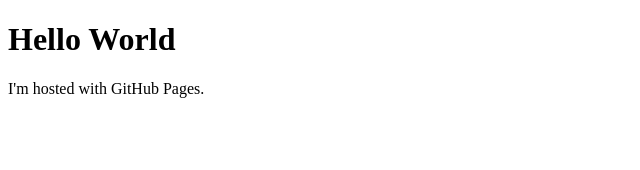
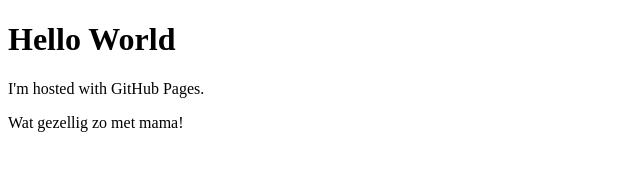
Before and after one commit to PimvRingelenstijn/PimvRingelenstijn.github.io, a plain HTML site: page index.html in a window 1280 px wide. Shown: the whole page, without its empty margins (0-640 px from the left). Drawn offline with Linux system fonts and the light colour scheme.

Commit message:
Update index.html

```diff
--- a/index.html
+++ b/index.html
@@ -3,5 +3,6 @@
 <body>
 <h1>Hello World</h1>
 <p>I'm hosted with GitHub Pages.</p>
+<p>Wat gezellig zo met mama!</p>
 </body>
 </html>
```
